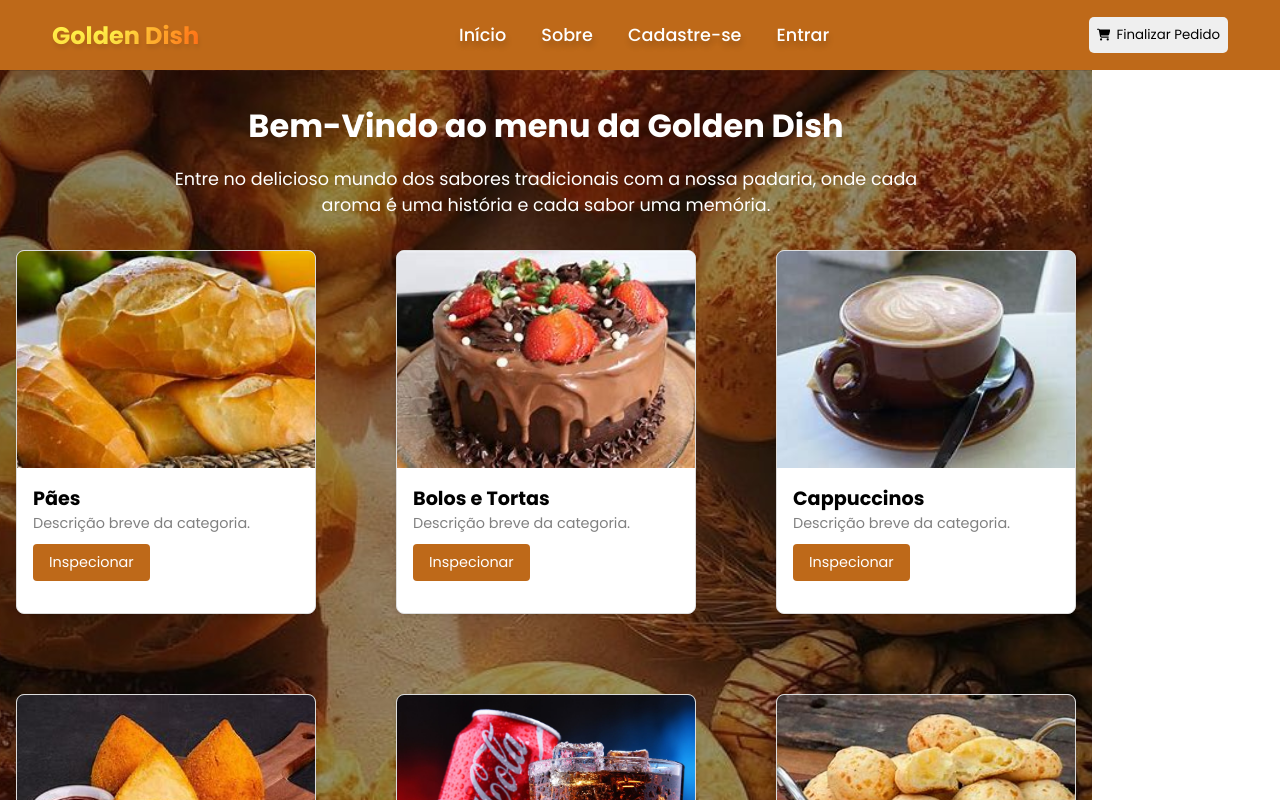
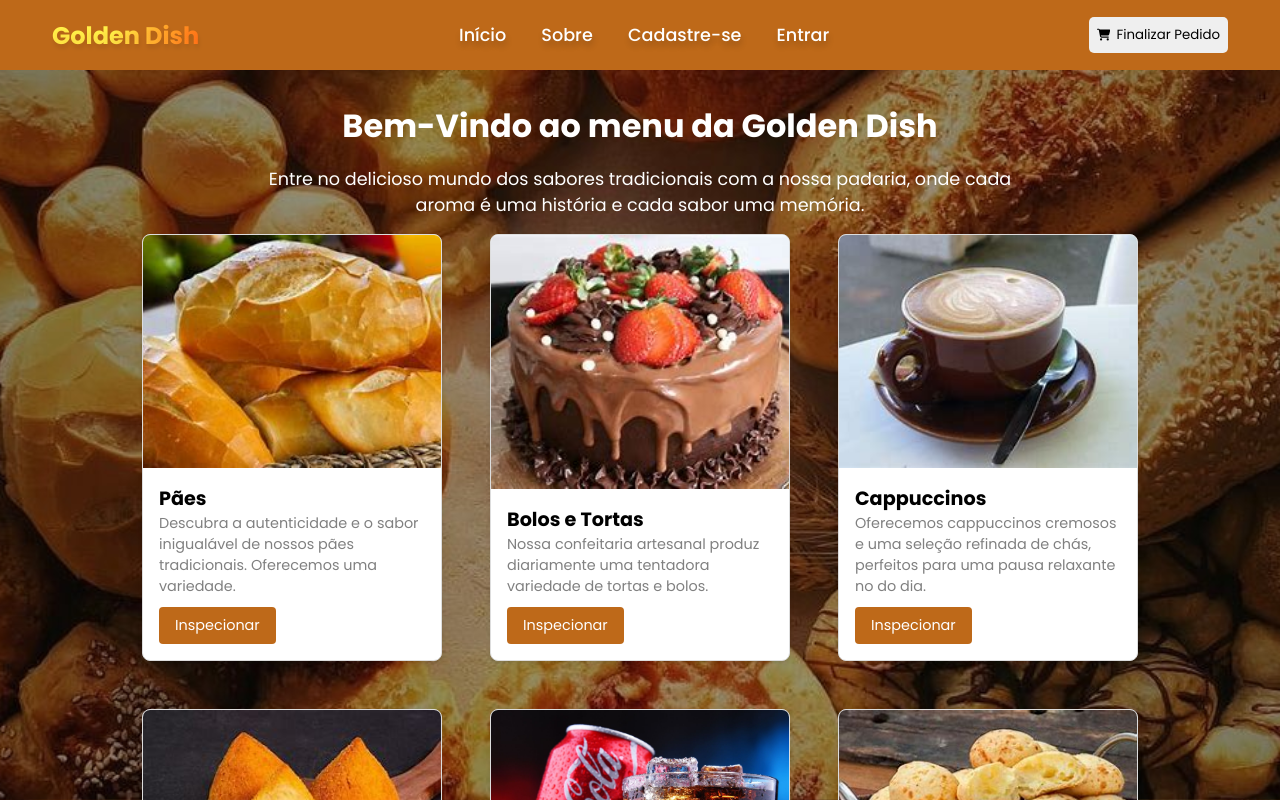
Before and after one commit to MarceloHabreu/SistemaPadaria2.0, a React (Vite) app: page /menu in a window 1280 px wide. Shown: the top 800 px of the page. Built offline with nearby package versions, Linux system fonts and the light colour scheme.

Commit message:
update-menu

```diff
--- a/src/components/Modal/Modal.tsx
+++ b/src/components/Modal/Modal.tsx
@@ -16,9 +16,14 @@ export const Modal: React.FC<ModalProps> = ({
   items,
 }) => {
   if (!isOpen) return null;
+  const handleBackdropClick = (e: React.MouseEvent) => {
+    if (e.target === e.currentTarget) {
+      onClose();
+    }
+  };
 
   return (
-    <S.ModalOverlay>
+    <S.ModalBackdrop onClick={handleBackdropClick}>
       <S.ModalContent>
         <S.ModalHeader>
           <S.ModalTitle>{category}</S.ModalTitle>
@@ -30,12 +35,12 @@ export const Modal: React.FC<ModalProps> = ({
               <S.ModalItemImage src={item.image} alt={item.name} />
               <S.ModalItemContent>
                 <S.ModalItemName>{item.name}</S.ModalItemName>
-                <S.ModalItemPrice>{item.price}</S.ModalItemPrice>
+                <S.ModalItemPrice>{item.price.toFixed(2)}</S.ModalItemPrice>
               </S.ModalItemContent>
             </S.ModalItem>
           ))}
         </S.ModalBody>
       </S.ModalContent>
-    </S.ModalOverlay>
+    </S.ModalBackdrop>
   );
 };
--- a/src/components/Modal/styles.ts
+++ b/src/components/Modal/styles.ts
@@ -1,6 +1,6 @@
 import styled from "styled-components";
 
-export const ModalOverlay = styled.div`
+export const ModalBackdrop = styled.div`
   position: fixed;
   top: 0;
   left: 0;
@@ -10,6 +10,7 @@ export const ModalOverlay = styled.div`
   display: flex;
   align-items: center;
   justify-content: center;
+  z-index: 999;
 `;
 
 export const ModalContent = styled.div`
--- a/src/data/MenuData.ts
+++ b/src/data/MenuData.ts
@@ -27,6 +27,7 @@ export interface MenuItem {
 export interface Category {
   id: number;
   name: string;
+  description: string;
   items: MenuItem[];
 }
 
@@ -34,6 +35,8 @@ export const menuItems: Category[] = [
   {
     id: 1,
     name: "Pães",
+    description:
+      "Descubra a autenticidade e o sabor inigualável de nossos pães tradicionais. Oferecemos uma variedade.",
     items: [
       {
         id: 0,
@@ -58,6 +61,8 @@ export const menuItems: Category[] = [
   {
     id: 2,
     name: "Bolos e Tortas",
+    description:
+      "Nossa confeitaria artesanal produz diariamente uma tentadora variedade de tortas e bolos.",
     items: [
       {
         id: 3,
@@ -82,6 +87,8 @@ export const menuItems: Category[] = [
   {
     id: 3,
     name: "Cappuccinos",
+    description:
+      "Oferecemos cappuccinos cremosos e uma seleção refinada de chás, perfeitos para uma pausa relaxante no do dia.",
     items: [
       {
         id: 6,
@@ -106,6 +113,8 @@ export const menuItems: Category[] = [
   {
     id: 4,
     name: "Salgados",
+    description:
+      "Descubra o sabor inconfundível de nossos salgados. Cada um é uma obra-prima culinária.",
     items: [
       {
         id: 9,
@@ -130,6 +139,8 @@ export const menuItems: Category[] = [
   {
     id: 5,
     name: "Gelados",
+    description:
+      "Mergulhe numa onda de frescor com nossa seleção exclusiva de bebidas geladas. Ideal para se refrescar em um dia quente.",
     items: [
       {
         id: 12,
@@ -154,6 +165,8 @@ export const menuItems: Category[] = [
   {
     id: 6,
     name: "Pães de Queijo",
+    description:
+      "Venha saborear a tradição e o conforto em cada mordida com nossos pães de queijo, todos de alta qualidade.",
     items: [
       {
         id: 15,
--- a/src/pages/Menu/Menu.tsx
+++ b/src/pages/Menu/Menu.tsx
@@ -23,7 +23,7 @@ export const Menu: React.FC = () => {
   };
 
   return (
-    <>
+    <S.BodyContent>
       <S.Header>
         <S.Nav>
           <S.NavTitleContainer>
@@ -56,7 +56,7 @@ export const Menu: React.FC = () => {
                 key={category.id}
                 image={category.items[0].image} // Ajuste conforme necessário
                 title={category.name}
-                description="Descrição breve da categoria."
+                description={category.description}
                 onInspect={() => openModal(category)}
               />
             ))}
@@ -70,6 +70,6 @@ export const Menu: React.FC = () => {
         category={currentCategory}
         items={currentItems}
       />
-    </>
+    </S.BodyContent>
   );
 };
--- a/src/pages/Menu/styles.ts
+++ b/src/pages/Menu/styles.ts
@@ -2,6 +2,16 @@
 
 import styled from "styled-components";
 import fundoImg from "../../assets/imgs/fundo.jpeg";
+
+export const BodyContent = styled.div`
+  background-image: url(${fundoImg});
+  min-height: 100vh;
+  background-position: center center;
+  background-repeat: no-repeat;
+  background-size: cover;
+  background-attachment: fixed;
+  padding-bottom: 50px;
+`;
 
 export const Header = styled.header`
   background-color: #be6919;
@@ -67,14 +77,9 @@ export const Checkout = styled.button`
 `;
 
 export const Body = styled.body`
-  background-image: url(${fundoImg});
-  height: 140vh;
-  background-position: center center;
-  background-repeat: no-repeat;
-  background-size: cover;
-  background-attachment: fixed;
-  position: absolute;
-  padding-bottom: 50px; /* Adiciona espaçamento para a parte inferior, ajustável conforme necessário */
+  display: flex;
+  align-items: center;
+  justify-content: center;
 `;
 
 export const WrapperMenu = styled.div`
@@ -151,20 +156,22 @@ export const ModalButton = styled.button`
 export const CardContainer = styled.div`
   max-width: 1240px;
   margin: 0 auto;
-  padding: 0 2rem;
+  padding: 0 4rem;
   display: grid;
   grid-template-columns: repeat(3, 1fr); // 3 colunas no máximo
-  gap: 5rem;
-  padding: 1rem;
+  gap: 3rem;
   width: 100%;
-  box-sizing: border-box;
 
-  @media (max-width: 1200px) {
+  @media (max-width: 1098px) {
     grid-template-columns: repeat(2, 1fr); // 2 colunas em telas menores
   }
 
   @media (max-width: 768px) {
-    grid-template-columns: 1fr; // 1 coluna em telas pequenas
+    display: flex;
+    flex-direction: column;
+    gap: 3rem;
+    align-items: center;
+    justify-content: center;
   }
 `;
 
```
